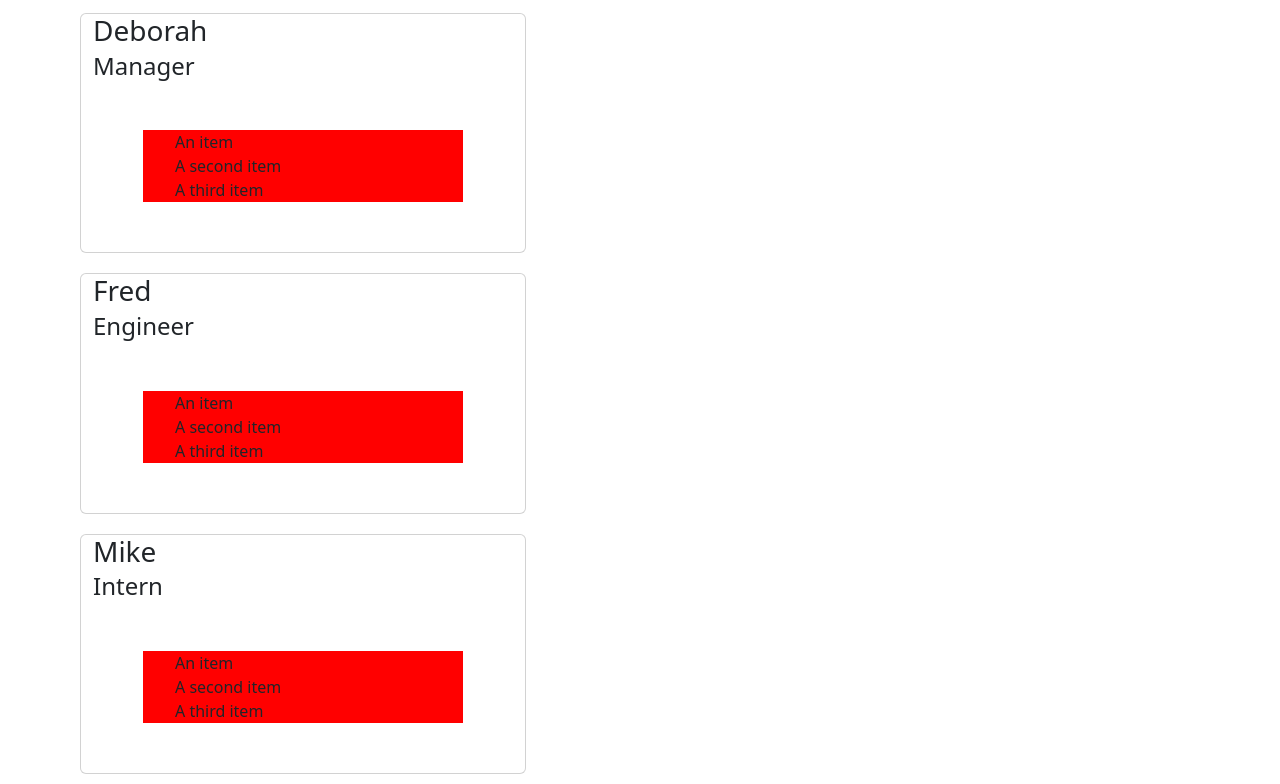
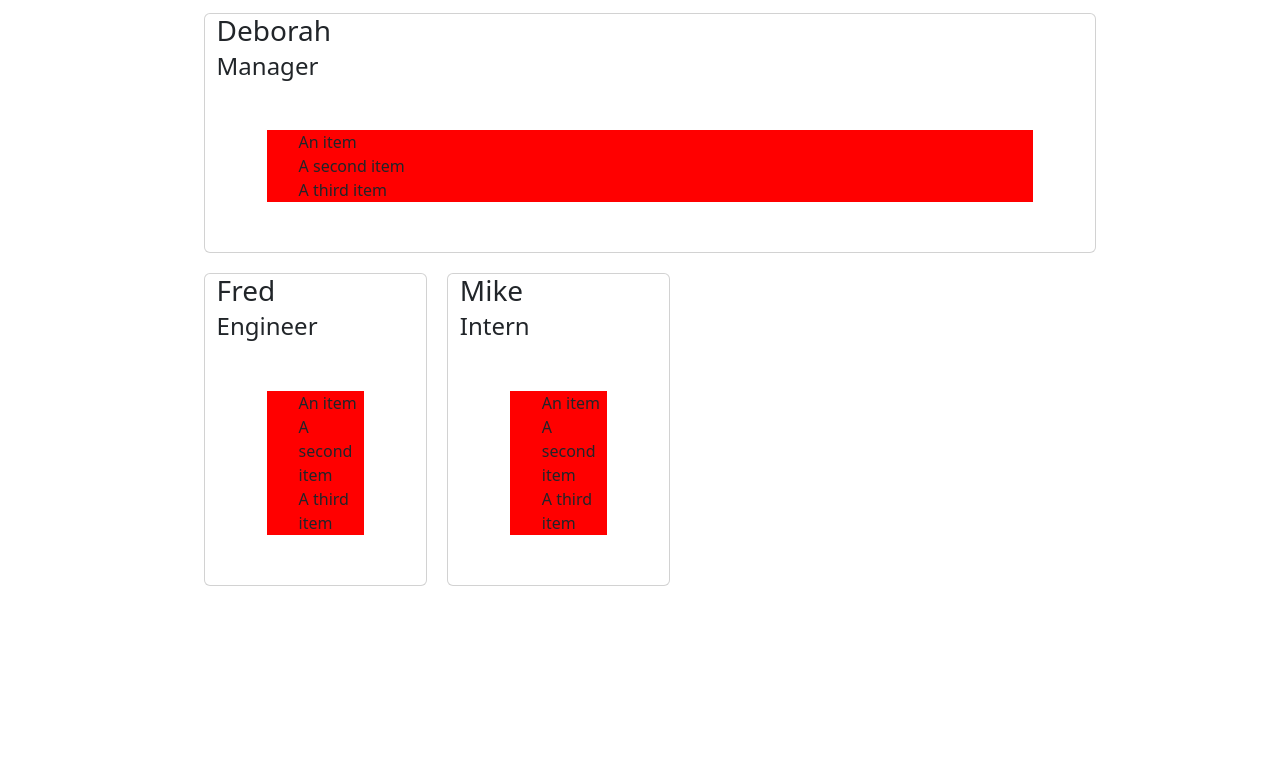
Before and after one commit to amaragh/team-profile-generator, a website: page dist/design.html in a window 1280 px wide. Shown: the part 53-837 px from the top of the page. After the commit the page ends 800 px from the top, so only its background shows below. Drawn offline with nearby package versions, Linux system fonts and the light colour scheme.

Commit message:
update structure and design

```diff
--- a/dist/design.html
+++ b/dist/design.html
@@ -21,9 +21,9 @@
     </header>
 
     <main>
-        <div class="container">
+        <div class="container d-flex justify-content-around flex-wrap">
             <div class="row">
-                <div class="card col-4 col-md-6 col-sm-12">
+                <div class="card col-12">
                     <h3 class="card-title">Deborah</h3>
                     <h4 class="card-subtitle">Manager</h4>
                     <ul>
@@ -32,7 +32,11 @@
                         <li>A third item</li>
                     </ul>
                 </div>
-                <div class="card col-4 col-md-6 col-sm-12">
+            </div>
+
+            <div class="row">
+
+                <div class="card col-lg-3 col-md-5 col-sm-12">
 
                     <h3 class="card-title">Fred</h3>
                     <h4 class="card-subtitle">Engineer</h4>
@@ -42,7 +46,7 @@
                         <li>A third item</li>
                     </ul>
                 </div>
-                <div class="card col-4 col-md-6 col-sm-12">
+                <div class="card  col-lg-3 col-md-5 col-sm-12">
 
                     <h3 class="card-title">Mike</h3>
                     <h4 class="card-subtitle">Intern</h4>
```
